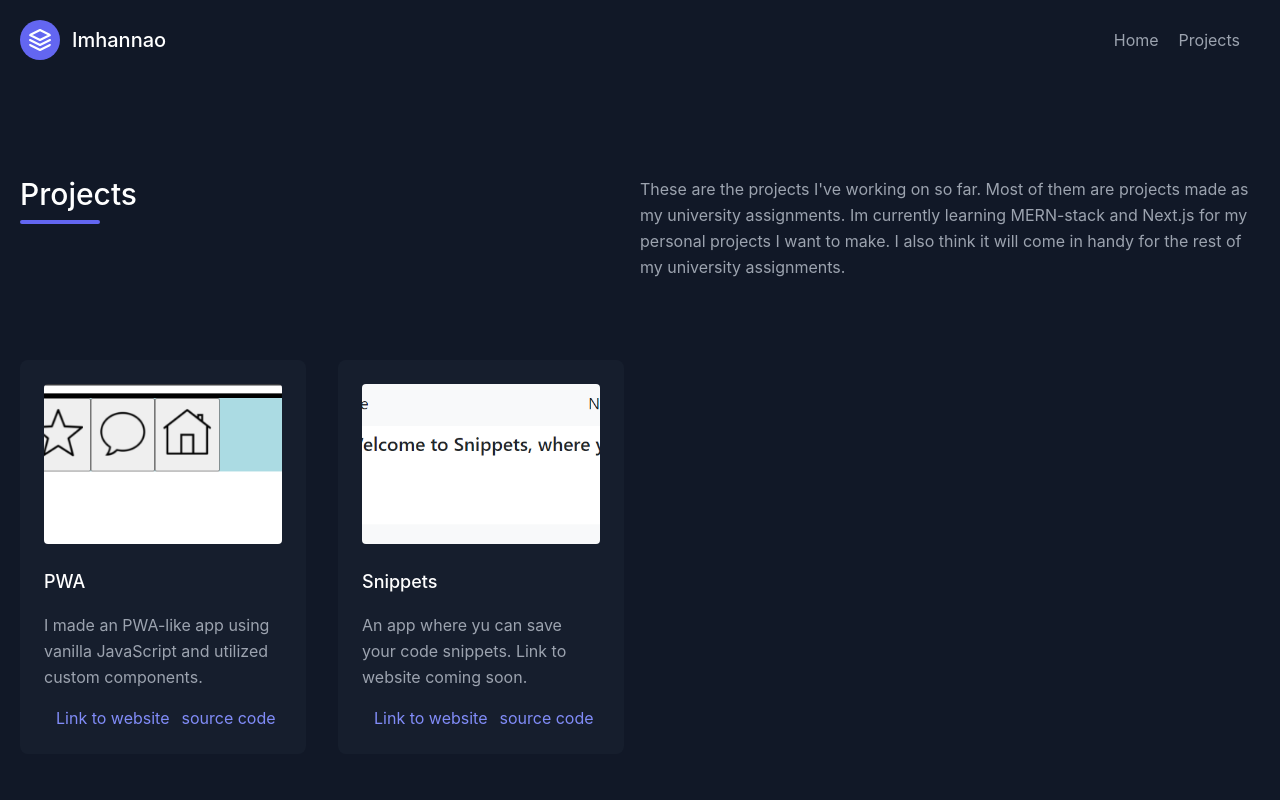
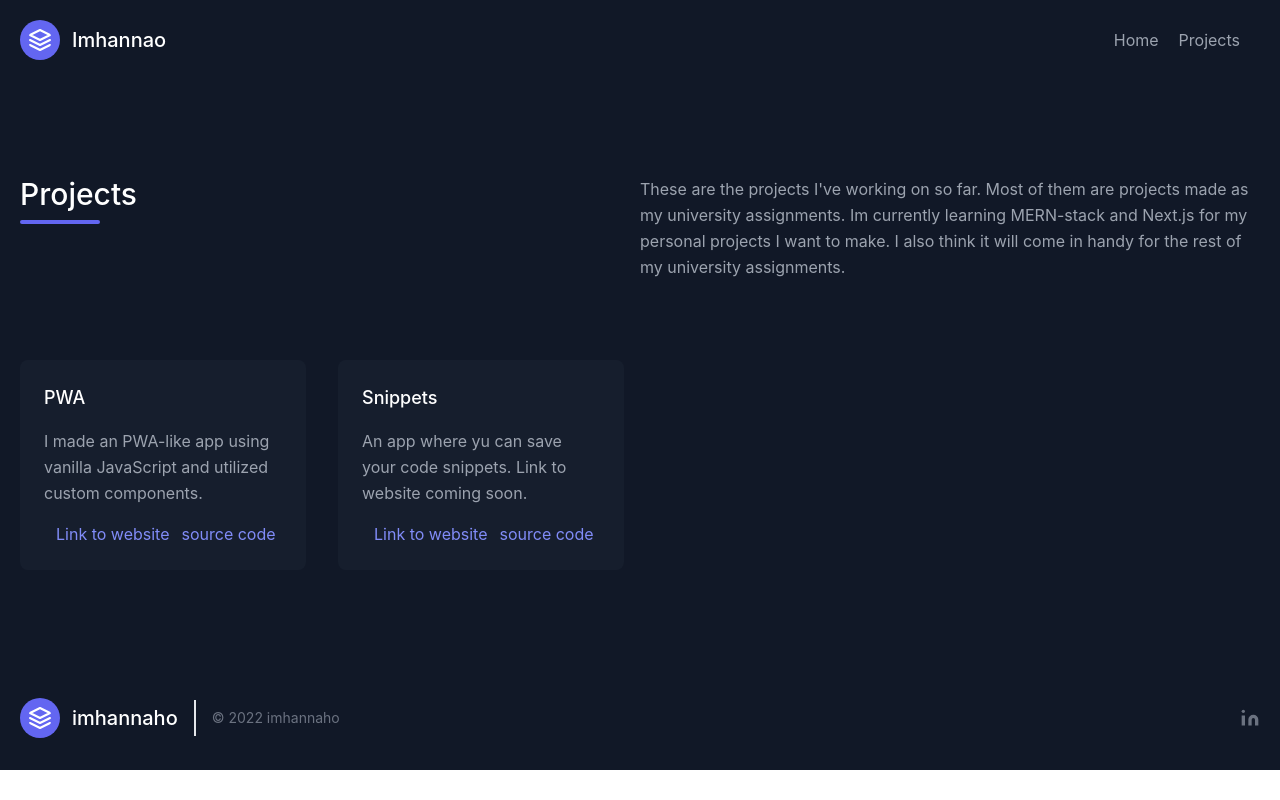
Before and after one commit to Hannahobote/portfoliov3, a React (Create React App) app: page /projects in a window 1280 px wide. Shown: the top 800 px of the page. Built offline with nearby package versions, Linux system fonts and the light colour scheme.

Commit message:
added link to snippets app

```diff
--- a/src/components/MyProjectsCard.js
+++ b/src/components/MyProjectsCard.js
@@ -6,7 +6,9 @@ function MyCard({ github, link, name, description, img }) {
   return (
     <div class="xl:w-1/4 md:w-1/2 p-4">
       <div class="bg-gray-800 bg-opacity-40 p-6 rounded-lg">
+        {/*
         <img class="h-40 rounded w-full object-cover object-center mb-6" src={img} alt="content" />
+         */}
         <h2 class="text-lg text-white font-medium title-font mb-4">{name}</h2>
         <p class="leading-relaxed text-base">{description}</p>
         <a href={link} target="blank" class="text-indigo-400 inline-flex items-center mt-4 mx-3">Link to website</a>
--- a/src/pages/Projects.js
+++ b/src/pages/Projects.js
@@ -57,16 +57,16 @@ function Projects() {
         <MyProjectsCard
           img={pwa}
           name={'PWA'}
+          description={'I made an PWA-like app using vanilla JavaScript and utilized custom components.'}
           github={'https://github.com/Hannahobote/PWA'}
-          description={'I made an PWA-like app using vanilla JavaScript and utilized custom components.'}
           link={'https://imhannaho-pwa.netlify.app/'} />
 
         <MyProjectsCard
           img={snippets}
           name={'Snippets'}
+          description={'An app where yu can save your code snippets. Link to website coming soon.'}
           github={'https://github.com/Hannahobote/Snippets'}
-          description={'An app where yu can save your code snippets. Link to website coming soon.'}
-          link={'https://imhannaho-pwa.netlify.app/'}
+          link={'https://imhannaho-snippets.herokuapp.com/'}
           />
         </div>
       </div>
```
